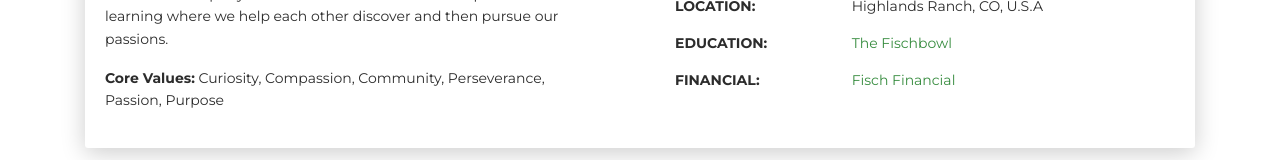
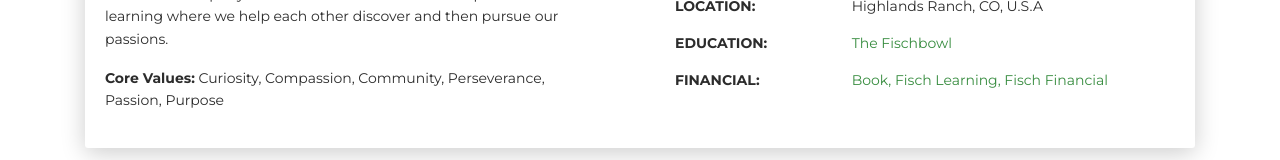
Before and after one commit to karlfisch/karlfisch.github.io, a plain HTML site: page tutor/index.html in a window 1280 px wide. Shown: the part 768-928 px from the top of the page. Drawn offline with Linux system fonts and the light colour scheme.

Commit message:
updated financial links

```diff
--- a/tutor/index.html
+++ b/tutor/index.html
@@ -83,7 +83,7 @@
             </div>
             <div class="row mt-3">
               <div class="col-sm-4"><strong class="text-uppercase">Financial:</strong></div>
-              <div class="col-sm-8"><a href="https://fischfinancial.org/" target="_blank">Fisch Financial</a></div>
+              <div class="col-sm-8"><a href="https://www.amazon.com/gp/product/1096901633/ref=as_li_tl?ie=UTF8&tag=fischlearning-20&camp=1789&creative=9325&linkCode=as2&creativeASIN=1096901633&linkId=333529ad80e7fc97c8954a24c991e24d" target="blank">Book, </a><a href="https://fischlearning.com/" target="_blank">Fisch Learning, <a href="https://fischfinancial.org/" target="_blank">Fisch Financial</a></div>
             </div>
 
 
```
